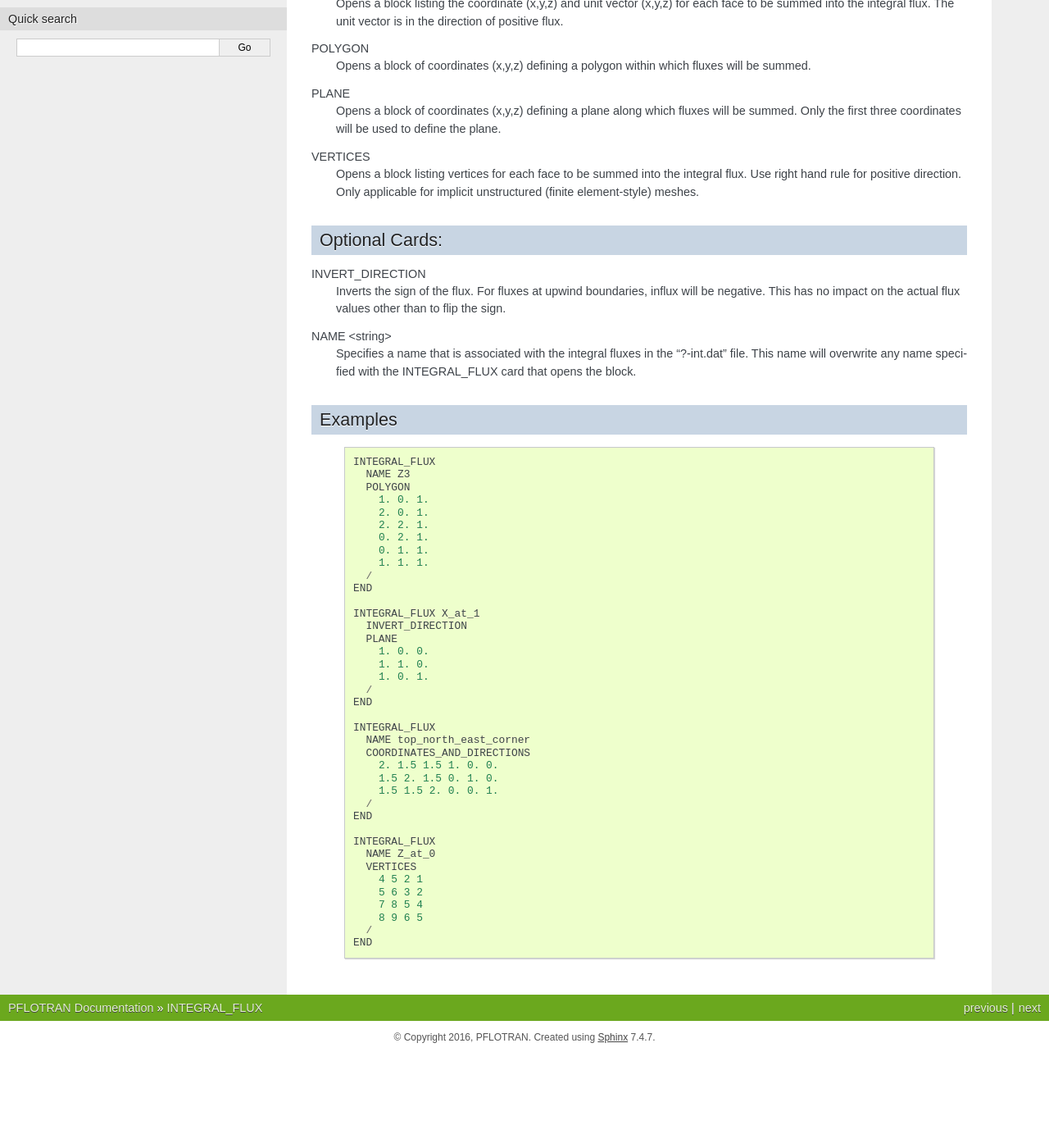
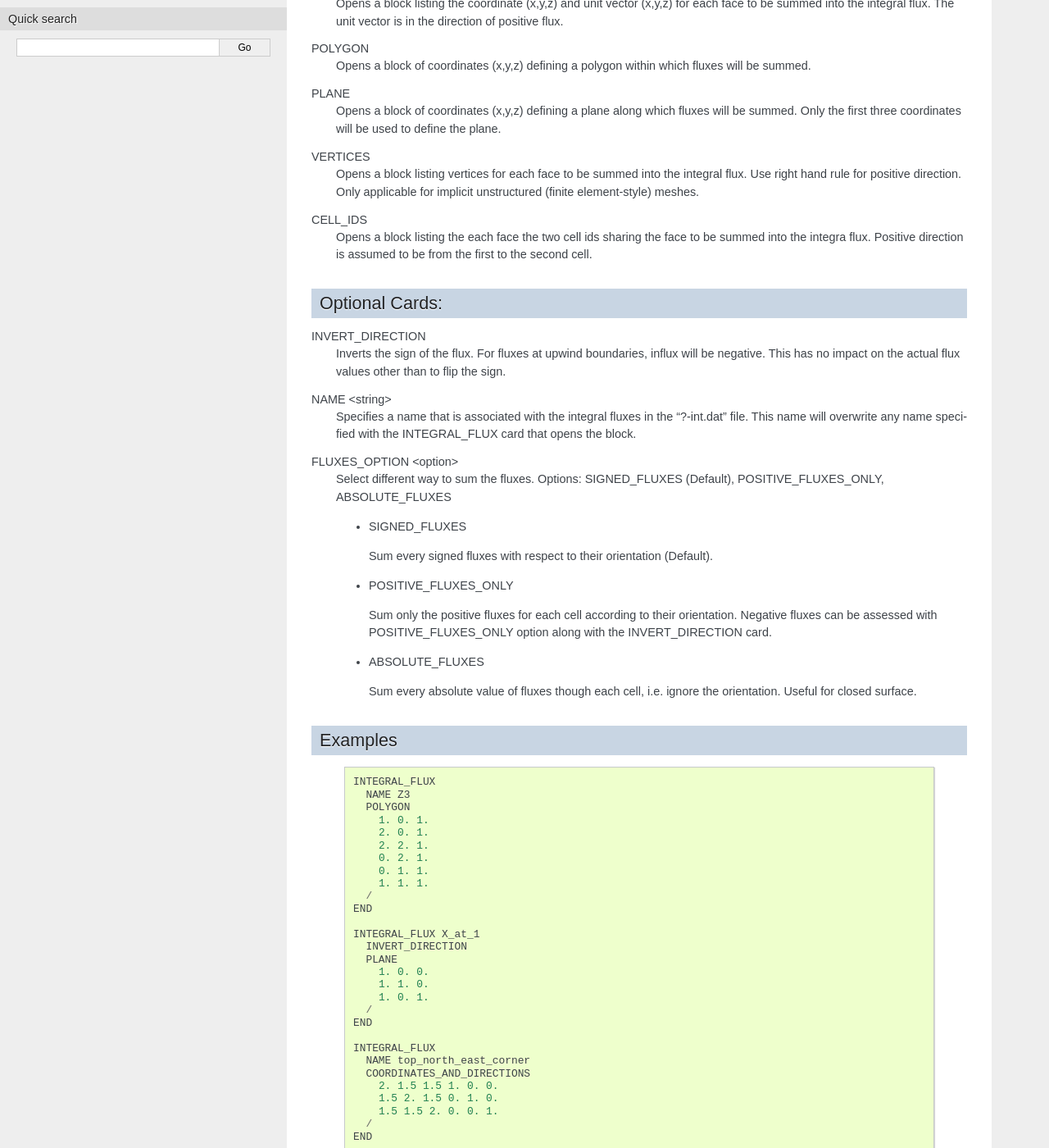
Before and after one commit to Miracloon/pflotran-documentation, a Sphinx documentation site: the page built from source/user_guide/cards/process_model_cards/integral_flux_card.rst, in a window 1280 px wide and 1400 px high, scrolled down 421 px. Shown: the whole window at 82% size. Built offline with Sphinx 7.4.7, drawn with Linux system fonts in a browser that asks for light colours; before the commit the page ends 1706 px from its top, so only the background shows below that; some of the changed text lies outside the part shown.

Commit message:
update INTEGRAL_FLUX and add TRANSVERSE_DISPERSIVITY_H and _V to MATERIAL_PROPERTY

```diff
--- a/source/user_guide/cards/process_model_cards/integral_flux_card.rst
+++ b/source/user_guide/cards/process_model_cards/integral_flux_card.rst
@@ -30,6 +30,9 @@ PLANE
 VERTICES
  Opens a block listing vertices for each face to be summed into the integral flux. Use right hand rule for positive direction. Only applicable for implicit unstructured (finite element-style) meshes.
 
+CELL_IDS
+ Opens a block listing the each face the two cell ids sharing the face to be summed into the integra flux. Positive direction is assumed to be from the first to the second cell.
+
 Optional Cards:
 --------------------
 INVERT_DIRECTION
@@ -38,6 +41,21 @@ INVERT_DIRECTION
 NAME <string>
  Specifies a name that is associated with the integral fluxes in the "?-int.dat" file.  This name will overwrite any name specified with the INTEGRAL_FLUX card
  that opens the block.
+
+FLUXES_OPTION <option>
+ Select different way to sum the fluxes.  Options: SIGNED_FLUXES (Default), POSITIVE_FLUXES_ONLY, ABSOLUTE_FLUXES
+
+ * SIGNED_FLUXES
+
+   Sum every signed fluxes with respect to their orientation (Default).
+
+ * POSITIVE_FLUXES_ONLY
+
+   Sum only the positive fluxes for each cell according to their orientation. Negative fluxes can be assessed with POSITIVE_FLUXES_ONLY option along with the INVERT_DIRECTION card.
+
+ * ABSOLUTE_FLUXES
+
+   Sum every absolute value of fluxes though each cell, i.e. ignore the orientation. Useful for closed surface.
 
 
 Examples
@@ -83,3 +101,12 @@ Examples
       8 9 6 5
     /
   END
+
+  INTEGRAL_FLUX
+    NAME by_cell_id
+    FLUXES_OPTION ABSOLUTE_FLUXES
+    CELL_IDS
+      1 2
+      3 4
+    /
+  END
```
Also changed, not shown: source/user_guide/cards/process_model_cards/material_property_card.rst (+8 -0 lines).
